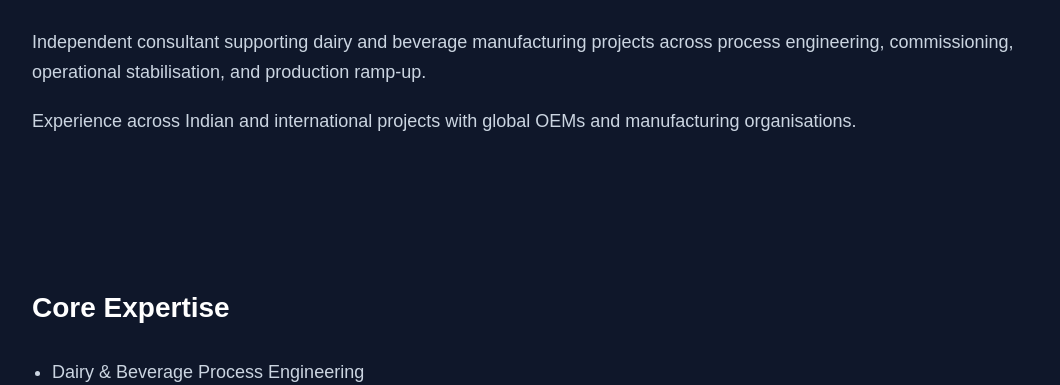
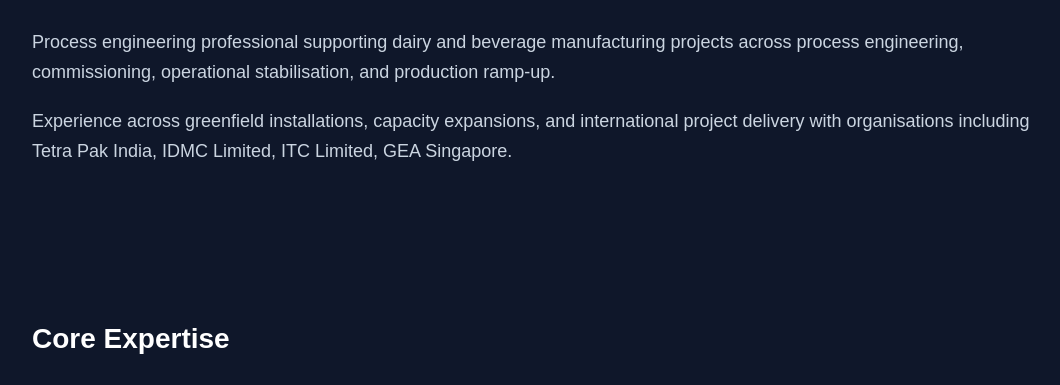
Before and after one commit to SSR1701/sudinsingharoy.github.io, a plain HTML site: page index.html in a window 1280 px wide. Shown: the part 352-737 px from the top of the page, without its empty margins (108-1168 px from the left). Drawn offline with Linux system fonts and the light colour scheme.

Commit message:
Update index.html

```diff
--- a/index.html
+++ b/index.html
@@ -117,14 +117,15 @@
             <h2>Process & Commissioning Consultant</h2>
 
             <p>
-                Independent consultant supporting dairy and beverage manufacturing
+              Process engineering professional supporting dairy and beverage manufacturing
                 projects across process engineering, commissioning,
                 operational stabilisation, and production ramp-up.
             </p>
 
             <p>
-                Experience across Indian and international projects with
-                global OEMs and manufacturing organisations.
+                Experience across greenfield installations, capacity expansions,
+and international project delivery with organisations including
+Tetra Pak India, IDMC Limited, ITC Limited, GEA Singapore.
             </p>
 
         </div>
```
